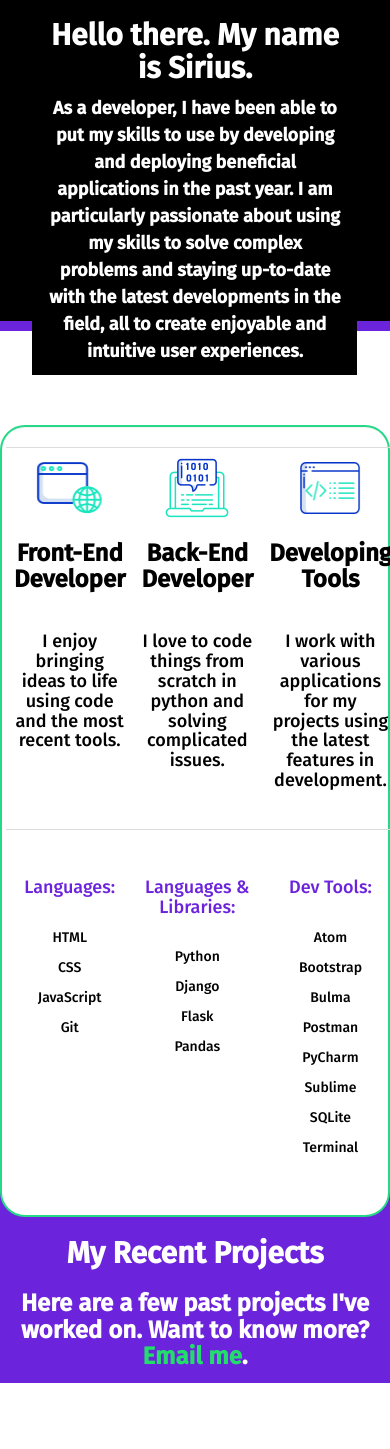
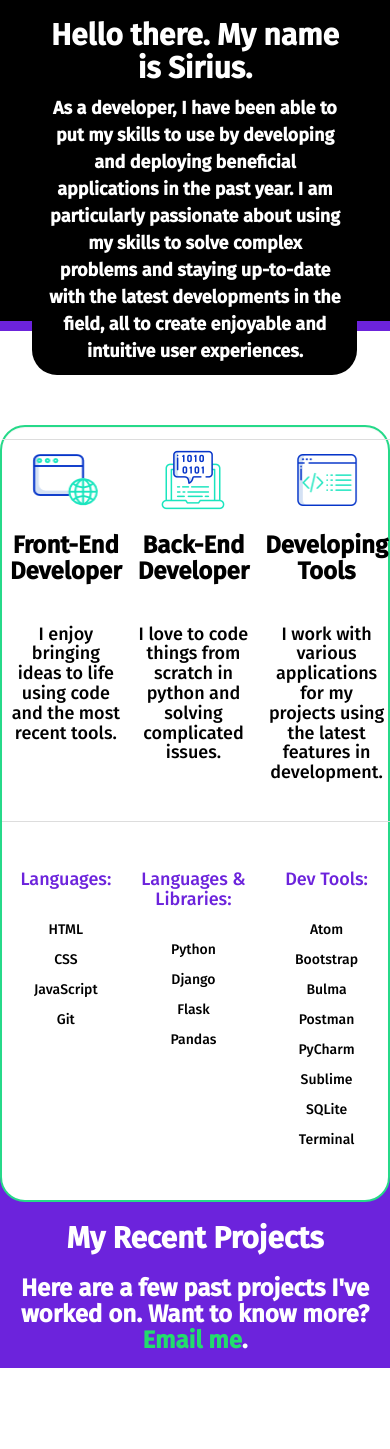
Before and after one commit to sonemati/My_Portfolio_Website, a Flask app: page / in a window 390 px wide. Shown: the part 999-2448 px from the top of the page. Run offline with Flask 2, Linux system fonts and the light colour scheme; some libraries are stand-ins or nearby versions.

Commit message:
CSS updates for mobile display

```diff
--- a/static/css/style.css
+++ b/static/css/style.css
@@ -51,6 +51,7 @@
     background-color: black;
     color: white;
     margin-bottom: 50px;
+    border-radius: 25px;
 }
 
 #lang-t {
@@ -59,8 +60,7 @@
     border-radius: 25px;
     border-color: #26d989;
     border-width: 2px;
-    margin-right: 150px;
-    padding: 5% 1%;
+    padding: 3% 0%;
 }
 
 h3.heading {
```
